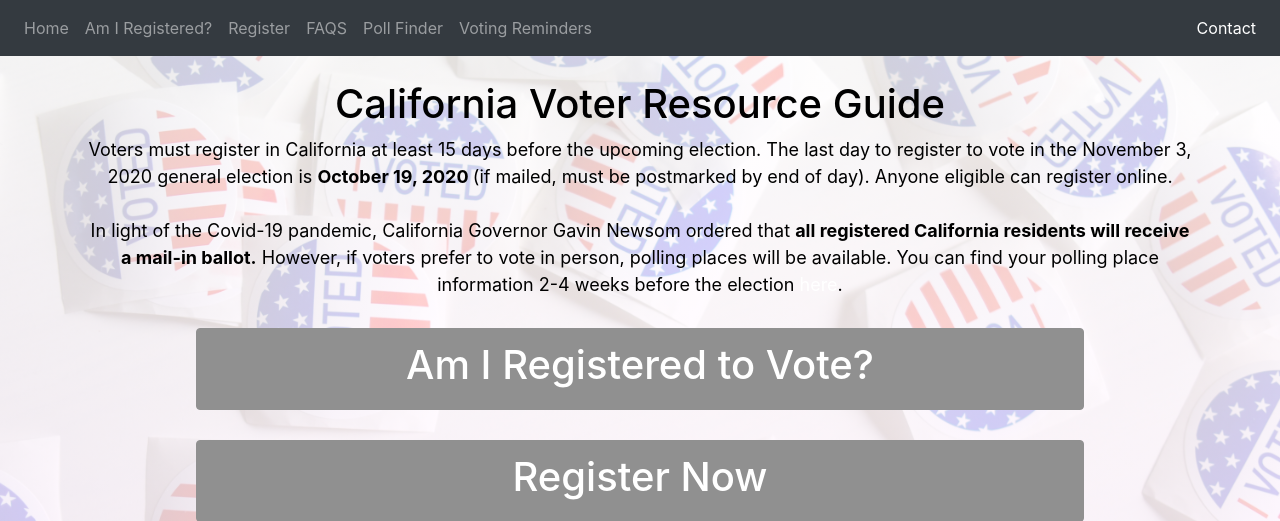
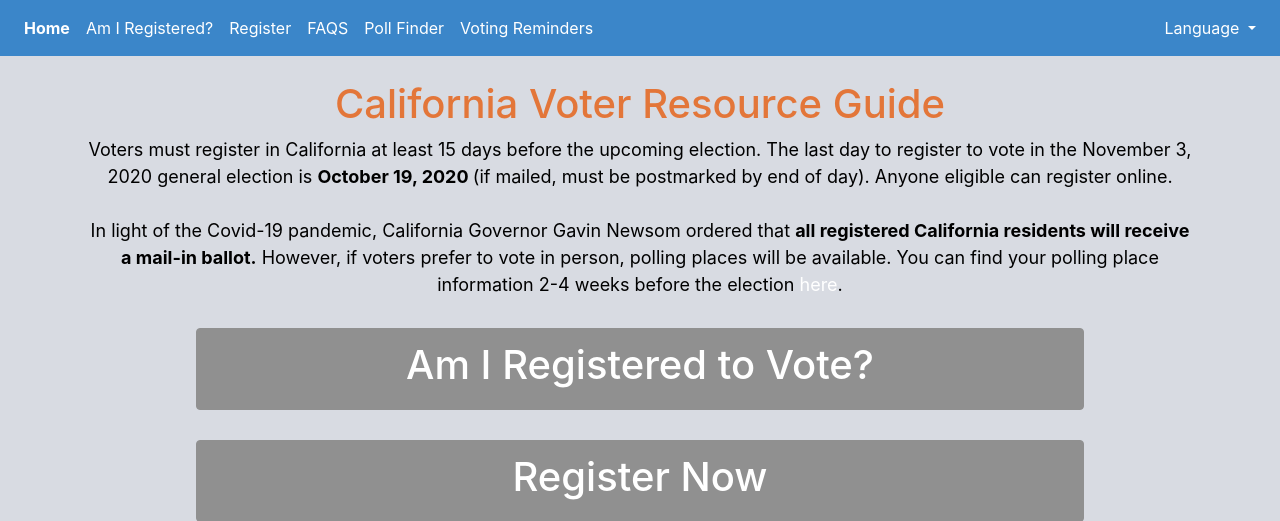
Before and after one commit to kwheelan/Breakthrough, a Flask app: page / in a window 1280 px wide. Shown: the top 521 px of the page. Run offline with Flask 2, Linux system fonts and the light colour scheme; some libraries are stand-ins or nearby versions.

Commit message:
changed colors; it looks bad

```diff
--- a/static/stylesheets/style.css
+++ b/static/stylesheets/style.css
@@ -1,5 +1,18 @@
 .voteImg {
   background-image: url({{ url_for('static', filename='images/vote_img.jpg') }});
+}
+
+/* navbar */
+
+.nav a {
+  color: orange;
+}
+.navbar a {
+  color: white;
+}
+
+.navbar a:hover {
+  color: #E37639;
 }
 
 .faq {
--- a/templates/index.html
+++ b/templates/index.html
@@ -5,13 +5,15 @@
 {% endblock %}
 
 {% block background %}
-  style = "background-image: linear-gradient(rgba(255,255,255,0.8),rgba(255,240,255,0.8)), url({{ url_for('static', filename='images/vote_img.jpg') }});
-  background-repeat: repeat;
-  background-size: 100%;"
+  style = "background-color: #D8DBE2;"
 {% endblock %}
+<!--
+style = "background-image: linear-gradient(rgba(255,255,255,0.8),rgba(255,240,255,0.8)), url({{ url_for('static', filename='images/vote_img.jpg') }});
+background-repeat: repeat;
+background-size: 100%;" -->
 
 {% block header %}
-  <font color = black>California Voter Resource Guide</font>
+  California Voter Resource Guide
 {% endblock %}
 
 {% block body %}
--- a/templates/layout.html
+++ b/templates/layout.html
@@ -15,50 +15,63 @@
     <script src="https://code.jquery.com/jquery-3.3.1.slim.min.js" integrity="sha384-q8i/X+965DzO0rT7abK41JStQIAqVgRVzpbzo5smXKp4YfRvH+8abtTE1Pi6jizo" crossorigin="anonymous"></script>
     <script src="https://cdnjs.cloudflare.com/ajax/libs/popper.js/1.14.7/umd/popper.min.js" integrity="sha384-UO2eT0CpHqdSJQ6hJty5KVphtPhzWj9WO1clHTMGa3JDZwrnQq4sF86dIHNDz0W1" crossorigin="anonymous"></script>
     <script src="https://stackpath.bootstrapcdn.com/bootstrap/4.3.1/js/bootstrap.min.js" integrity="sha384-JjSmVgyd0p3pXB1rRibZUAYoIIy6OrQ6VrjIEaFf/nJGzIxFDsf4x0xIM+B07jRM" crossorigin="anonymous"></script>
-    <script src = "{{ url_for('static', filename='JS/blink.js') }}">
+    <!-- <script src = "{{ url_for('static', filename='JS/blink.js') }}"> -->
 
     </script>
 
     {% endblock %}
-    <title>{% block title %}
-      SF Voting Resources
-    {% endblock %}</title>
+    <title>
+      {% block title %}
+        CA Voting Resources
+      {% endblock %}
+    </title>
+
   </head>
 
-
+<!-- #272c33; -->
   <body class="d-flex flex-column min-vh-100" {% block background %}
-  style = "background-color: #272c33;"
+  style = "background-color: #353A3F"
   {% endblock %}>
 
     <!-- Nav bar -->
     {% block navbar %}
-    <nav class="navbar navbar sticky-top navbar-expand-md bg-dark navbar-dark" style ="background-color: indigo">
+    <nav class="navbar navbar-expand-md sticky-top" style ="background-color: #3B86C9;">
       <button class="navbar-toggler" type="button" data-toggle="collapse" data-target=".navbar-collapse" aria-controls="navbarNavAltMarkup" aria-expanded="false" aria-label="Toggle navigation">
         <span class="navbar-toggler-icon"></span>
       </button>
       <div class="collapse navbar-collapse" id="navbarNavAltMarkup">
         <ul class="nav navbar-nav">
-          <li><a class="nav-item nav-link" href="{{ url_for('index')}}">Home</a></li>
+          <li><a class="nav-item nav-link" href="{{ url_for('index')}}"><strong>Home</strong></a></li>
           <li><a class="nav-item nav-link" href="{{ url_for('registration_forms')}}">Am I Registered?</a></li>
           <li><a class="nav-item nav-link" href="{{ url_for('register') }}">Register</a></li>
           <li><a class="nav-item nav-link" href="{{ url_for('faqs') }}">FAQS</a></li>
           <li><a class="nav-item nav-link" href= "{{ url_for('poll_forms') }}">Poll Finder</a></li>
           <li><a class="nav-item nav-link" href="{{ url_for('remind') }}">Voting Reminders</a></li>
         </ul>
-        <div class="navbar-nav ml-auto">
-            <a href="{{ url_for('contact') }}" class="nav-item nav-link"><font color = "white"> Contact</font></a>
-        </div>
+        <ul class="navbar-nav ml-auto">
+          <li class="nav-item dropdown">
+          <a class="nav-link dropdown-toggle" href="{{ url_for('contact') }}" id="navbarDropdown" role="button" data-toggle="dropdown" aria-haspopup="true" aria-expanded="false">
+            Language
+          </a>
+          <div class="dropdown-menu dropdown-menu-right" aria-labelledby="navbarDropdown">
+            <a class="dropdown-item" href="#"><font color=black>English</font></a>
+            <a class="dropdown-item" href="#"><font color=black>Español (Spanish)</font></a>
+            <a class="dropdown-item" href="#"><font color=black>中文 (Mandarin)</font></a>
+          </div>
+          </li>
+        </ul>
       </div>
     </nav>
     {% endblock %}
 
+    <!-- optional warning banner -->
     {% block warning %}
     {% endblock %}
 
     <div class="container" align=center>
       <br>
       <h1 align = center>
-        <font color=gray>
+        <font style = "color: #E37639;">
           {% block header %}
           {% endblock %}
         </font></h1>
```
